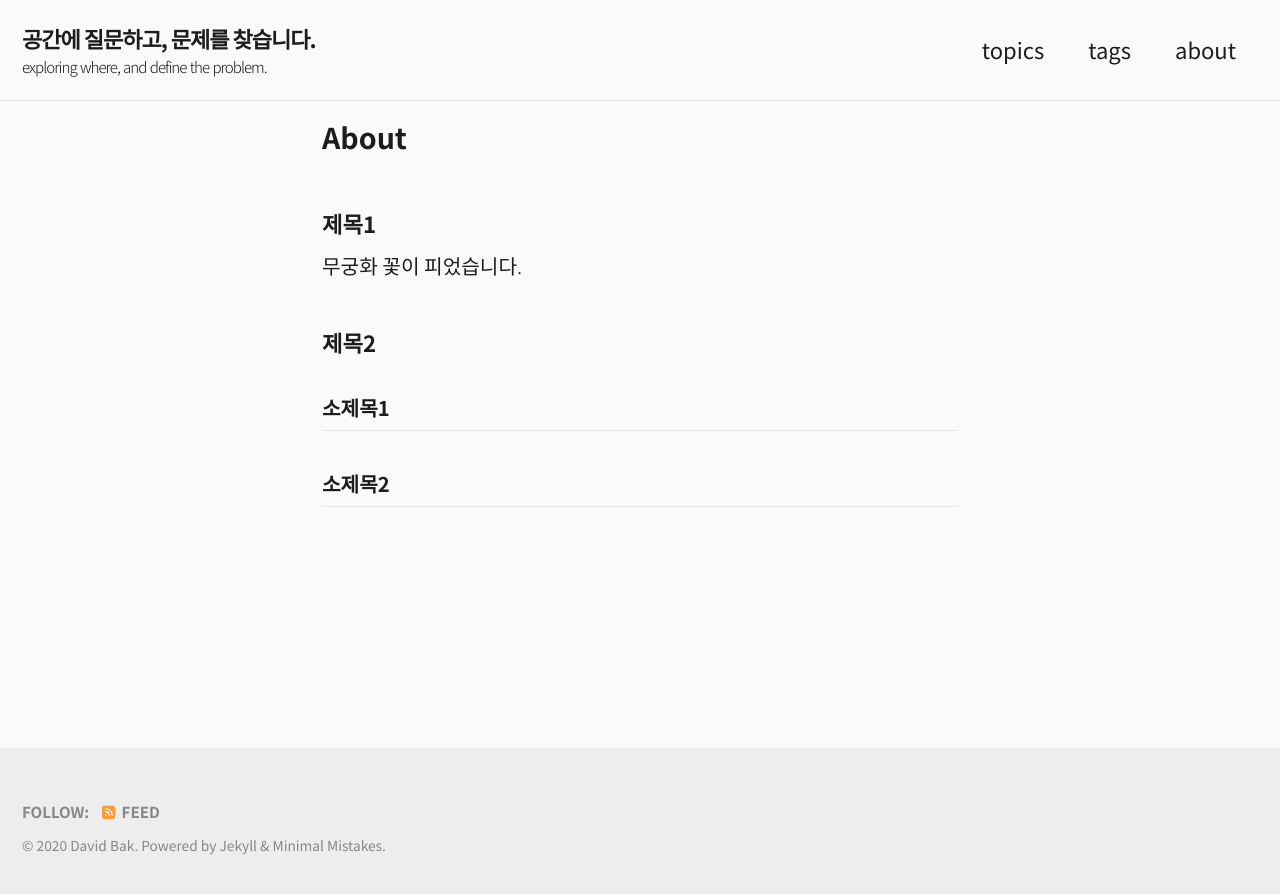
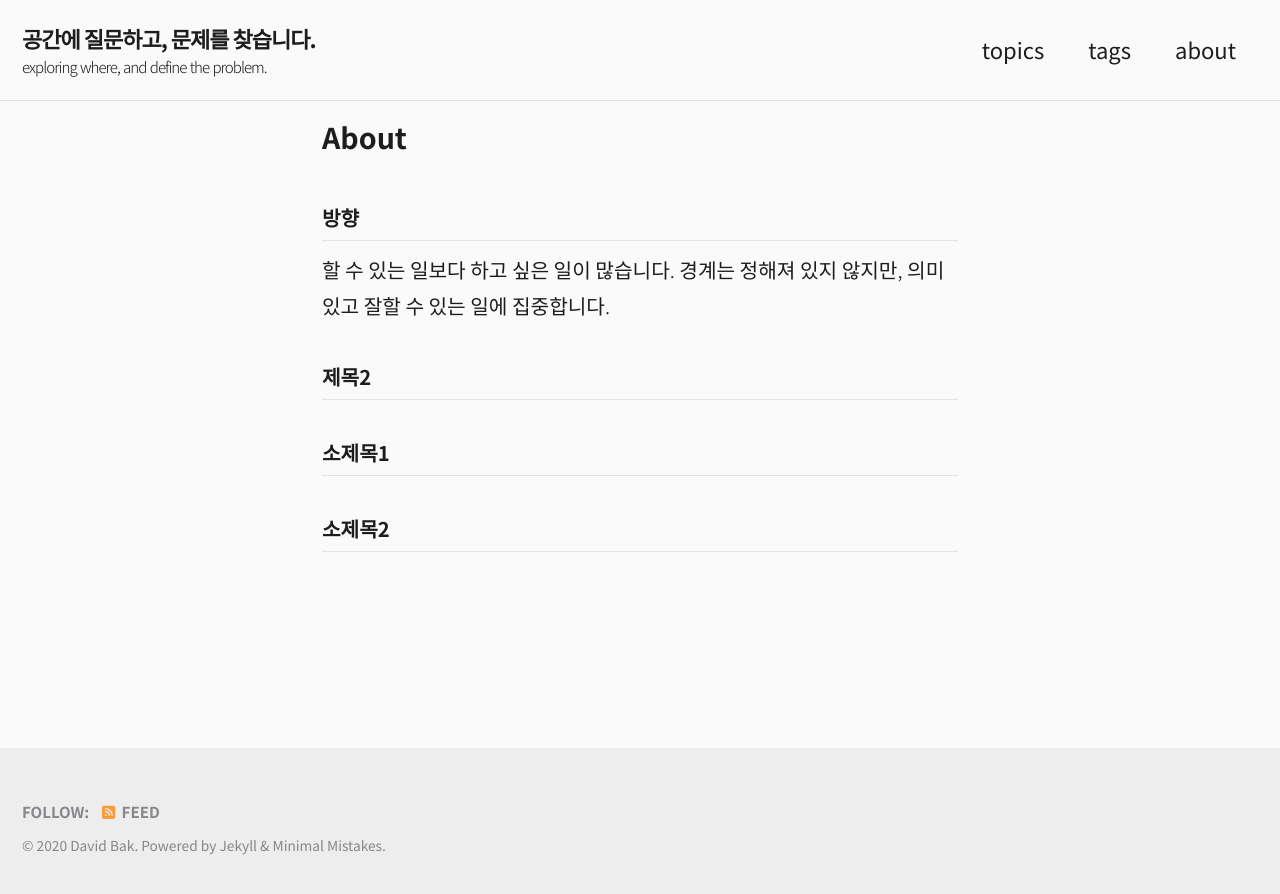
Before and after one commit to epplemint/epplemint.github.io, a Jekyll site: the page built from _pages/about.md, in a window 1280 px wide. Shown: the top 894 px of the page. Built offline with Jekyll 4.4.1, drawn with Linux system fonts in a browser that asks for light colours; cached includes are drawn as plain includes; nearby versions of some CDN libraries.

Commit message:
Update about.md

```diff
--- a/_pages/about.md
+++ b/_pages/about.md
@@ -7,12 +7,14 @@ layout: single
 #toc: true
 ---
 
-## 제목1
+### 방향
 
-무궁화 꽃이 피었습니다.
+할 수 있는 일보다 하고 싶은 일이 많습니다.
+경계는 정해져 있지 않지만, 의미있고 잘할 수 있는 일에 집중합니다.
 
 
-## 제목2
+
+### 제목2
 
 
 ### 소제목1
```
